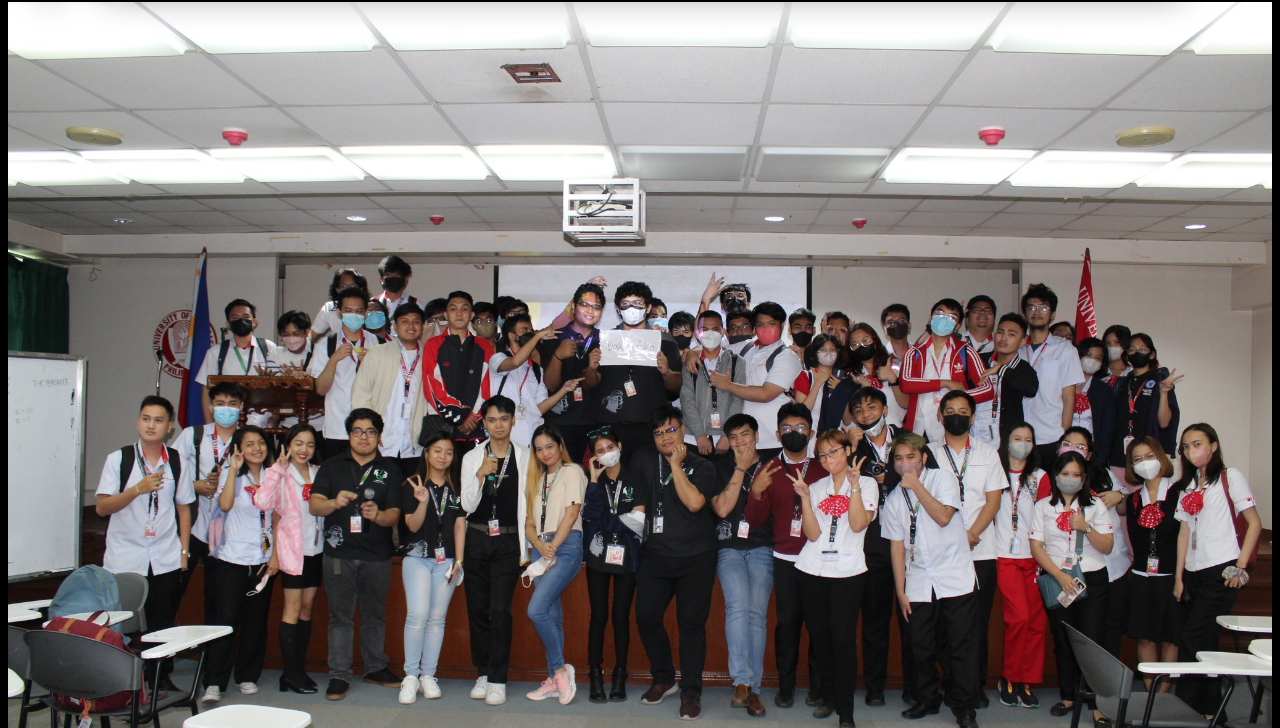
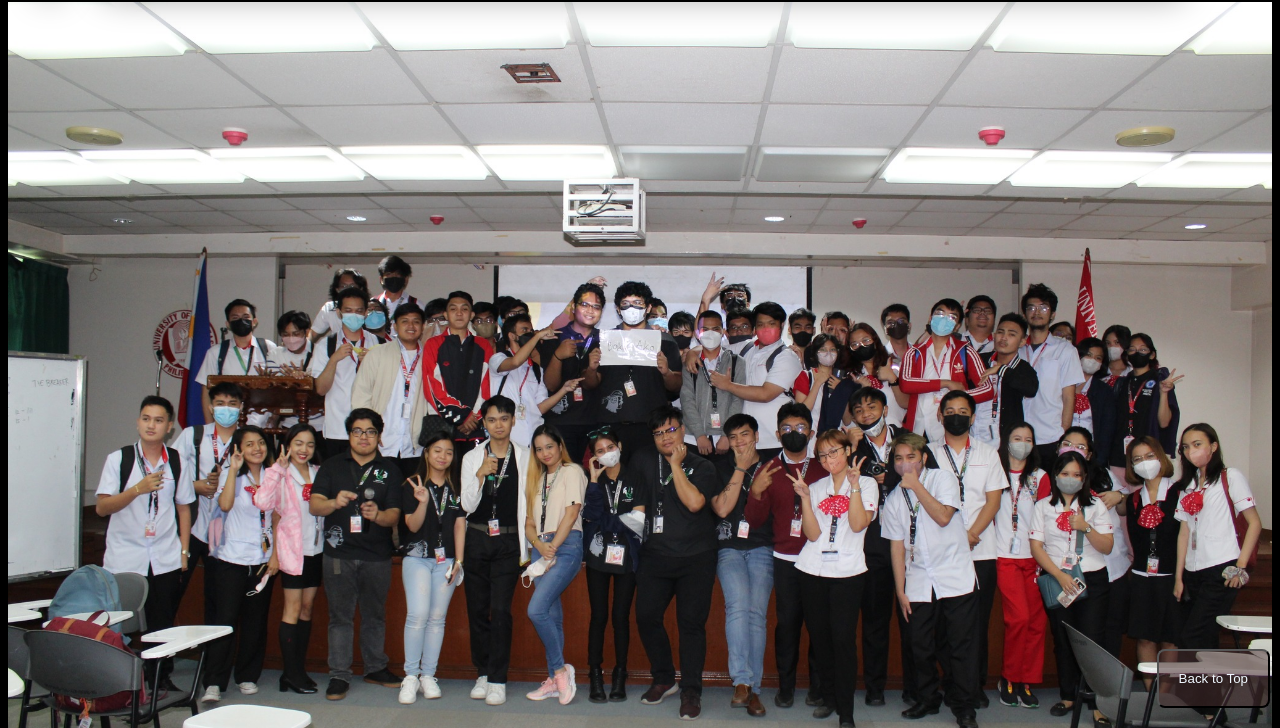
Before and after one commit to gelsiiiella/UE-Cal-ACSS-Website, a plain HTML site: page contacts.html in a window 1280 px wide. Shown: the part 72-800 px from the top of the page. Drawn offline with Linux system fonts and the light colour scheme.

Commit message:
Applied changes

```diff
--- a/contacts.html
+++ b/contacts.html
@@ -19,6 +19,9 @@
             <a href="developers.html">Developers</a>
         </div>
     </header>
+    <div class="returnTop">
+        <a href="#nav"><button class="">Back to Top</button></a>
+      </div>
     <div class="image-gallery3">
         <img src="Assets/GenAssembly.jpg">
     </div>
```
Also changed, not shown: about.html (+3 -0 lines), activities.html (+3 -0 lines), news.html (+3 -0 lines), what_we_do.html (+3 -0 lines).
